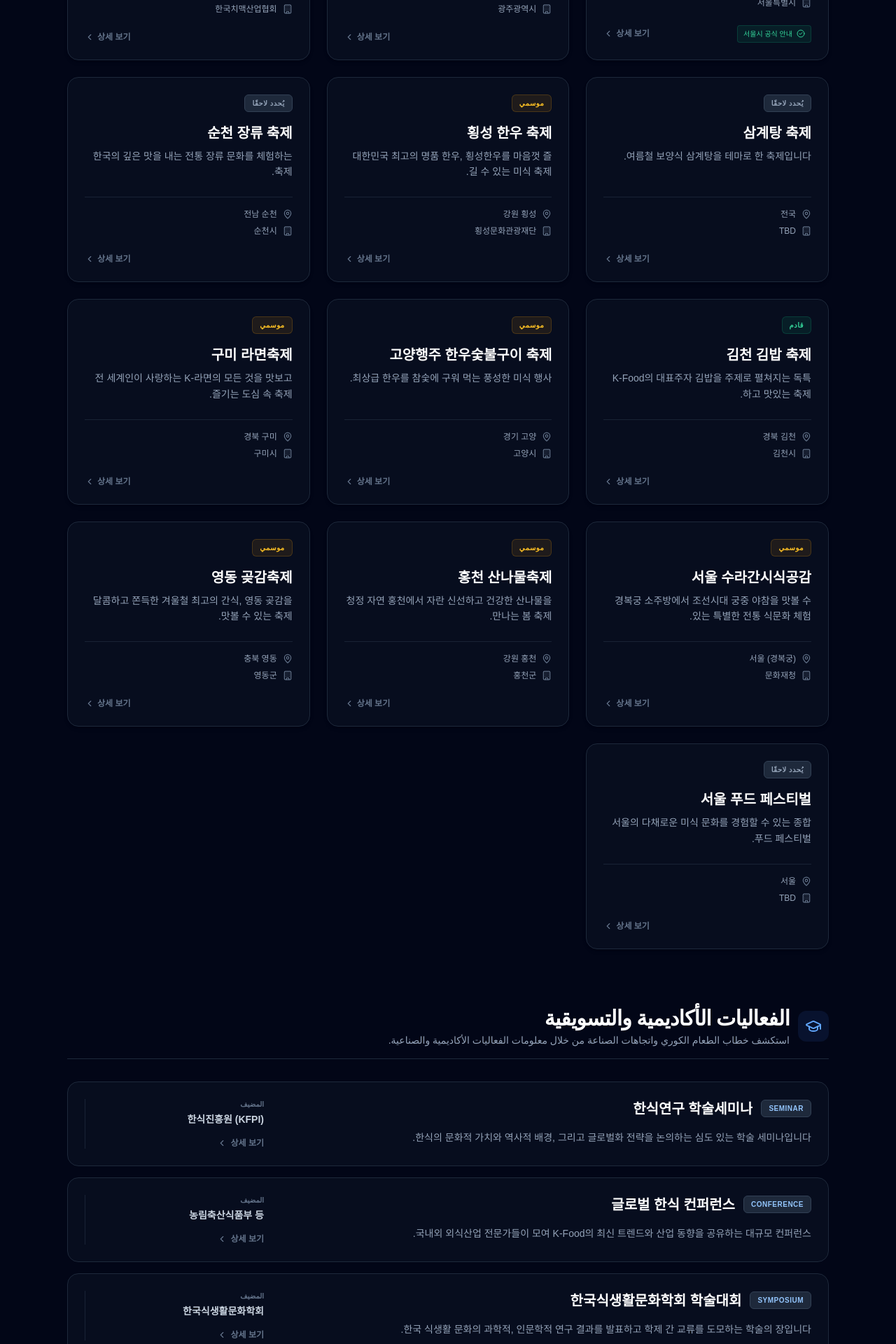
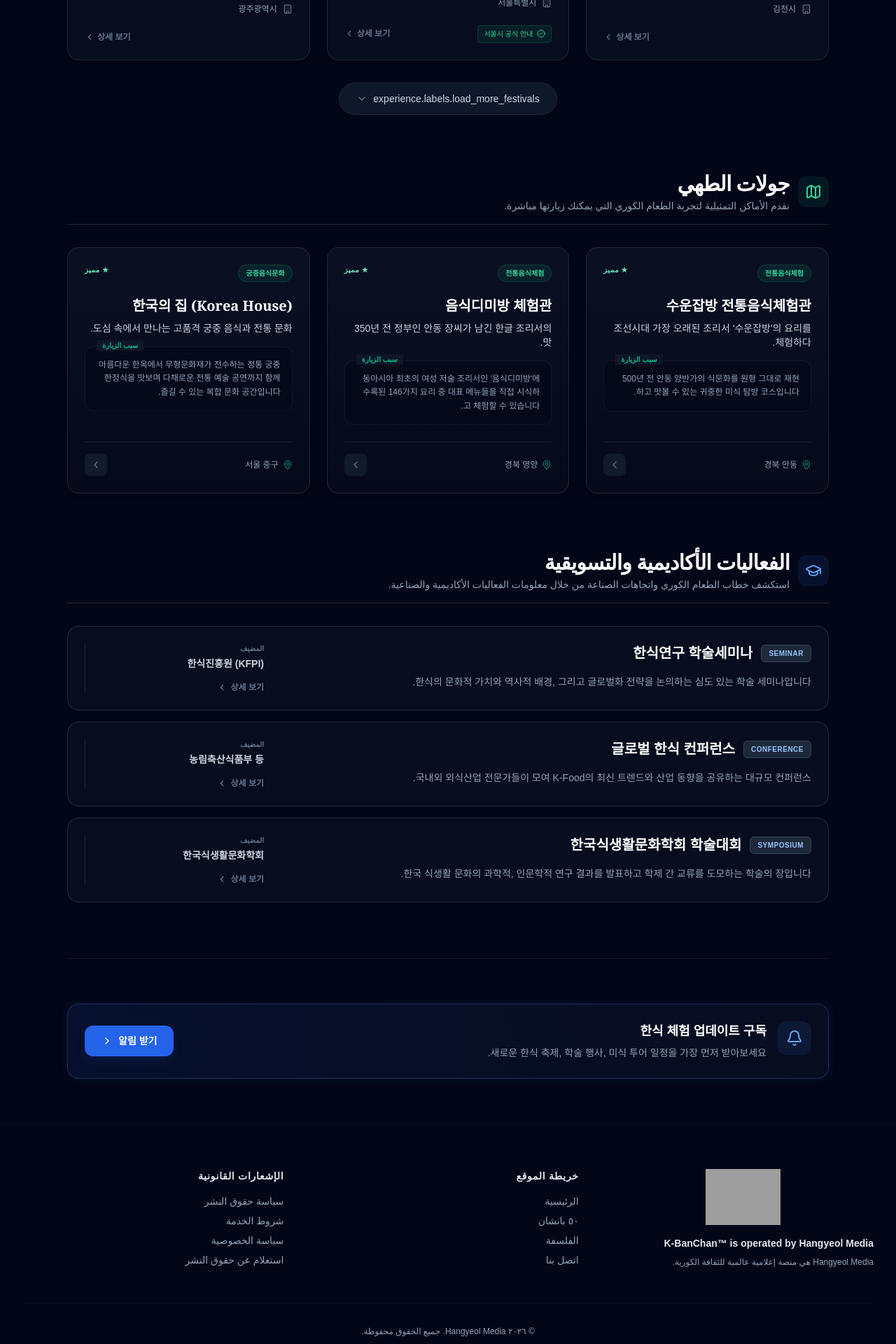
Before and after one commit to EBookMart/K-BanChan, a Next.js app: page /ar/experience in a window 1280 px wide. Shown: the part 740-2660 px from the top of the page at 70% size. Built offline with nearby package versions, Linux system fonts and the light colour scheme; grey boxes are pictures that could not be loaded.

Commit message:
feat: 한식 체험 페이지 레이아웃 개선, 더 보기 기능 추가 및 번역 문구 수정

```diff
--- a/src/app/[locale]/experience/page.tsx
+++ b/src/app/[locale]/experience/page.tsx
@@ -7,6 +7,7 @@ import Footer from "@/components/Footer";
 import { festivalsData, academicEventsData, culinaryToursData, getEventStatus } from "@/data/experience";
 import { Calendar, MapPin, Building, ChevronRight, GraduationCap, Map, PartyPopper, CheckCircle2, Bell } from "lucide-react";
 import MonetizationCTA from "@/components/MonetizationCTA";
+import ExpandableList from "@/components/ExpandableList";
 
 interface Props {
   params: {
@@ -64,8 +65,15 @@ export default async function ExperiencePage({ params: { locale } }: Props) {
             </div>
           </div>
 
-          <div className="grid grid-cols-1 md:grid-cols-2 lg:grid-cols-3 gap-6">
-            {festivalsData.map((festival) => {
+          <ExpandableList loadMoreText={t("labels.load_more_festivals") || "더 보기"} gridClassName="grid grid-cols-1 md:grid-cols-2 lg:grid-cols-3 gap-6">
+            {[...festivalsData]
+              .sort((a, b) => {
+                const statusOrder: Record<string, number> = { ongoing: 1, upcoming: 2, seasonal: 3, tbd: 4, archived: 5 };
+                const statusA = getEventStatus(a.startDate, a.endDate, a.status);
+                const statusB = getEventStatus(b.startDate, b.endDate, b.status);
+                return (statusOrder[statusA] || 99) - (statusOrder[statusB] || 99);
+              })
+              .map((festival) => {
               const currentStatus = getEventStatus(festival.startDate, festival.endDate, festival.status);
               return (
                 <Link href={`/experience/festivals/${festival.slug}`} key={festival.slug} className="group flex flex-col bg-slate-900/40 border border-slate-800 rounded-2xl p-6 hover:border-rose-500/50 hover:bg-slate-900/60 transition-all duration-300 shadow-md">
@@ -129,67 +137,11 @@ export default async function ExperiencePage({ params: { locale } }: Props) {
                 </Link>
               );
             })}
-          </div>
+          </ExpandableList>
           {/* TODO: 추후 외부 관광 API 연동 (한국관광공사 TourAPI 등) 시 페이징 또는 무한 스크롤 구현 */}
         </section>
 
-        {/* Section B: Academic & Marketing Events */}
-        <section id="academic" className="space-y-8">
-          <div className="flex items-center gap-3 border-b border-slate-800 pb-4">
-            <div className="p-2.5 rounded-xl bg-blue-500/10 text-blue-400">
-              <GraduationCap size={24} />
-            </div>
-            <div>
-              <h2 className="text-2xl md:text-3xl font-bold text-white font-serif tracking-tight">
-                {t("academic.title")}
-              </h2>
-              <p className="text-sm text-slate-400 mt-1">{t("academic.description")}</p>
-            </div>
-          </div>
-
-          <div className="flex flex-col gap-4">
-            {academicEventsData.map((event) => (
-              <Link href={`/experience/events/${event.slug}`} key={event.slug} className="group flex flex-col md:flex-row gap-6 bg-slate-900/40 border border-slate-800 rounded-2xl p-6 hover:border-blue-500/50 hover:bg-slate-900/60 transition-all duration-300">
-                <div className="flex-1 space-y-4">
-                  <div className="flex flex-wrap items-center gap-3">
-                    <span className="px-2.5 py-1 text-[10px] font-bold uppercase tracking-wider rounded-md border bg-slate-800 text-blue-300 border-slate-700">
-                      {event.eventType.toUpperCase()}
-                    </span>
-                    <h3 className="text-xl font-bold text-white group-hover:text-blue-400 transition-colors line-clamp-1">
-                      {getLocalText(event.title)}
-                    </h3>
-                  </div>
-
-                  <p className="text-sm text-slate-400 leading-relaxed max-w-3xl line-clamp-2">
-                    {getLocalText(event.summary)}
-                  </p>
-
-                  {event.note && (
-                    <p className="text-xs text-slate-500 italic line-clamp-1">
-                      * {getLocalText(event.note)}
-                    </p>
-                  )}
-                </div>
-
-                <div className="md:w-64 flex flex-col justify-between border-t md:border-t-0 md:border-l border-slate-800/80 pt-4 md:pt-0 md:pl-6">
-                  <div className="space-y-3 mb-4">
-                    <div>
-                      <span className="block text-[10px] text-slate-500 font-bold uppercase mb-1">{t("labels.host")}</span>
-                      <span className="text-sm text-slate-300 font-semibold line-clamp-1">{getLocalText(event.hostOrganization)}</span>
-                    </div>
-                  </div>
-
-                  <div className="inline-flex items-center gap-1.5 text-xs font-bold text-slate-500 group-hover:text-blue-400 transition-colors mt-auto">
-                    <span>상세 보기</span>
-                    <ChevronRight size={14} className={isRtl ? "rotate-180" : ""} />
-                  </div>
-                </div>
-              </Link>
-            ))}
-          </div>
-        </section>
-
-        {/* Section C: Culinary Tours */}
+        {/* Section B: Culinary Tours */}
         <section id="tours" className="space-y-8">
           <div className="flex items-center gap-3 border-b border-slate-800 pb-4">
             <div className="p-2.5 rounded-xl bg-emerald-500/10 text-emerald-400">
@@ -203,7 +155,7 @@ export default async function ExperiencePage({ params: { locale } }: Props) {
             </div>
           </div>
 
-          <div className="grid grid-cols-1 lg:grid-cols-3 gap-6">
+          <ExpandableList loadMoreText={t("labels.load_more_tours") || "더 보기"} gridClassName="grid grid-cols-1 lg:grid-cols-3 gap-6">
             {culinaryToursData.map((tour) => (
               <Link href={`/experience/tours/${tour.slug}`} key={tour.slug} className="group relative flex flex-col justify-between bg-gradient-to-b from-slate-900/60 to-slate-900/20 border border-slate-800 rounded-2xl p-6 hover:border-emerald-500/50 hover:bg-slate-900/80 transition-all duration-300 shadow-md">
 
@@ -249,7 +201,63 @@ export default async function ExperiencePage({ params: { locale } }: Props) {
                 </div>
               </Link>
             ))}
+          </ExpandableList>
+        </section>
+
+        {/* Section C: Academic & Marketing Events */}
+        <section id="academic" className="space-y-8">
+          <div className="flex items-center gap-3 border-b border-slate-800 pb-4">
+            <div className="p-2.5 rounded-xl bg-blue-500/10 text-blue-400">
+              <GraduationCap size={24} />
+            </div>
+            <div>
+              <h2 className="text-2xl md:text-3xl font-bold text-white font-serif tracking-tight">
+                {t("academic.title")}
+              </h2>
+              <p className="text-sm text-slate-400 mt-1">{t("academic.description")}</p>
+            </div>
           </div>
+
+          <ExpandableList loadMoreText={t("labels.load_more_academic") || "더 보기"} gridClassName="flex flex-col gap-4">
+            {academicEventsData.map((event) => (
+              <Link href={`/experience/events/${event.slug}`} key={event.slug} className="group flex flex-col md:flex-row gap-6 bg-slate-900/40 border border-slate-800 rounded-2xl p-6 hover:border-blue-500/50 hover:bg-slate-900/60 transition-all duration-300">
+                <div className="flex-1 space-y-4">
+                  <div className="flex flex-wrap items-center gap-3">
+                    <span className="px-2.5 py-1 text-[10px] font-bold uppercase tracking-wider rounded-md border bg-slate-800 text-blue-300 border-slate-700">
+                      {event.eventType.toUpperCase()}
+                    </span>
+                    <h3 className="text-xl font-bold text-white group-hover:text-blue-400 transition-colors line-clamp-1">
+                      {getLocalText(event.title)}
+                    </h3>
+                  </div>
+
+                  <p className="text-sm text-slate-400 leading-relaxed max-w-3xl line-clamp-2">
+                    {getLocalText(event.summary)}
+                  </p>
+
+                  {event.note && (
+                    <p className="text-xs text-slate-500 italic line-clamp-1">
+                      * {getLocalText(event.note)}
+                    </p>
+                  )}
+                </div>
+
+                <div className="md:w-64 flex flex-col justify-between border-t md:border-t-0 md:border-l border-slate-800/80 pt-4 md:pt-0 md:pl-6">
+                  <div className="space-y-3 mb-4">
+                    <div>
+                      <span className="block text-[10px] text-slate-500 font-bold uppercase mb-1">{t("labels.host")}</span>
+                      <span className="text-sm text-slate-300 font-semibold line-clamp-1">{getLocalText(event.hostOrganization)}</span>
+                    </div>
+                  </div>
+
+                  <div className="inline-flex items-center gap-1.5 text-xs font-bold text-slate-500 group-hover:text-blue-400 transition-colors mt-auto">
+                    <span>상세 보기</span>
+                    <ChevronRight size={14} className={isRtl ? "rotate-180" : ""} />
+                  </div>
+                </div>
+              </Link>
+            ))}
+          </ExpandableList>
         </section>
 
         {/* 하단 구독 CTA */}
--- /dev/null
+++ b/src/components/ExpandableList.tsx
@@ -0,0 +1,39 @@
+"use client";
+
+import React, { useState } from "react";
+import { ChevronDown } from "lucide-react";
+
+interface ExpandableListProps {
+  children: React.ReactNode;
+  initialCount?: number;
+  loadMoreText: string;
+  gridClassName?: string;
+}
+
+export default function ExpandableList({
+  children,
+  initialCount = 3,
+  loadMoreText,
+  gridClassName = "",
+}: ExpandableListProps) {
+  const [expanded, setExpanded] = useState(false);
+  const arrayChildren = React.Children.toArray(children);
+  const visibleChildren = expanded ? arrayChildren : arrayChildren.slice(0, initialCount);
+
+  return (
+    <div className="space-y-8">
+      <div className={gridClassName}>{visibleChildren}</div>
+      {!expanded && arrayChildren.length > initialCount && (
+        <div className="flex justify-center mt-8">
+          <button
+            onClick={() => setExpanded(true)}
+            className="group flex items-center gap-2 px-6 py-3 bg-slate-900 border border-slate-800 rounded-full hover:bg-slate-800 hover:border-slate-700 transition-all text-slate-300 font-medium text-sm"
+          >
+            {loadMoreText}
+            <ChevronDown size={16} className="text-slate-500 group-hover:text-slate-300 transition-colors" />
+          </button>
+        </div>
+      )}
+    </div>
+  );
+}
--- a/src/data/articles.ts
+++ b/src/data/articles.ts
@@ -88,7 +88,7 @@ export const articles: Article[] = [
       ko: "적색 (Red)", en: "Red", ja: "赤", zh: "红", es: "Rojo", fr: "Rouge", ar: "الأحمر", ru: "Красный"
     },
     title: {
-      ko: "육미 (六味): 육미와 손맛",
+      ko: "육미 (六味)와 손맛",
       en: "Yukmi (六味): Six Tastes & the Hand-Touch Flavor (Sonmat)",
       ja: "六味 (六味): 六味と手の味 (Sonmat)",
       zh: "六味 (六味): 六味与手味 (Sonmat)",
@@ -134,7 +134,7 @@ export const articles: Article[] = [
       ko: "황색 (Yellow)", en: "Yellow", ja: "黄", zh: "黄", es: "Amarillo", fr: "Jaune", ar: "الأصفر", ru: "Желтый"
     },
     title: {
-      ko: "오방색 (五方色): 시각적 조화 - 오행",
+      ko: "시각적 조화: 오방색 (五方色)과 오행",
       en: "Obangsaek (五方色): Visual Harmony - The Five Elements",
       ja: "五方色 (五方色): 視覚的調和 - 五行",
       zh: "五方色 (五方色): 视觉和谐 - 五行",
--- a/src/messages/ko.json
+++ b/src/messages/ko.json
@@ -134,7 +134,7 @@
     "title": "한식 체험",
     "intro": "한식의 다양한 축제, 행사, 그리고 기행을 통해 한식 문화를 깊이 있게 체험하세요.",
     "festivals": {
-      "title": "한식 관련 축제",
+      "title": "한식 축제",
       "description": "전국 곳곳에서 열리는 생생한 미식 축제를 만나보세요."
     },
     "academic": {
@@ -159,7 +159,10 @@
       "host": "주최",
       "location": "장소",
       "why_visit": "추천 이유",
-      "category": "분류"
+      "category": "분류",
+      "load_more_festivals": "한식 축제 더 보기",
+      "load_more_tours": "한식 기행 더 보기",
+      "load_more_academic": "행사 더 보기"
     }
   },
   "directions": {
@@ -210,11 +213,11 @@
       "subtitle": "음식과 약은 그 근원이 같다는 웰빙 철학"
     },
     "yukmi": {
-      "title": "육미 (六味): 육미와 손맛",
+      "title": "육미 (六味)와 손맛",
       "subtitle": "여섯 가지 조화로운 맛의 완벽한 조화"
     },
     "obangsaek": {
-      "title": "오방색 (五方色): 시각적 조화 - 오행",
+      "title": "시각적 조화: 오방색 (五方色)과 오행",
       "subtitle": "다섯 가지 방위색을 통한 영양 균형"
     },
     "nanum": {
```
